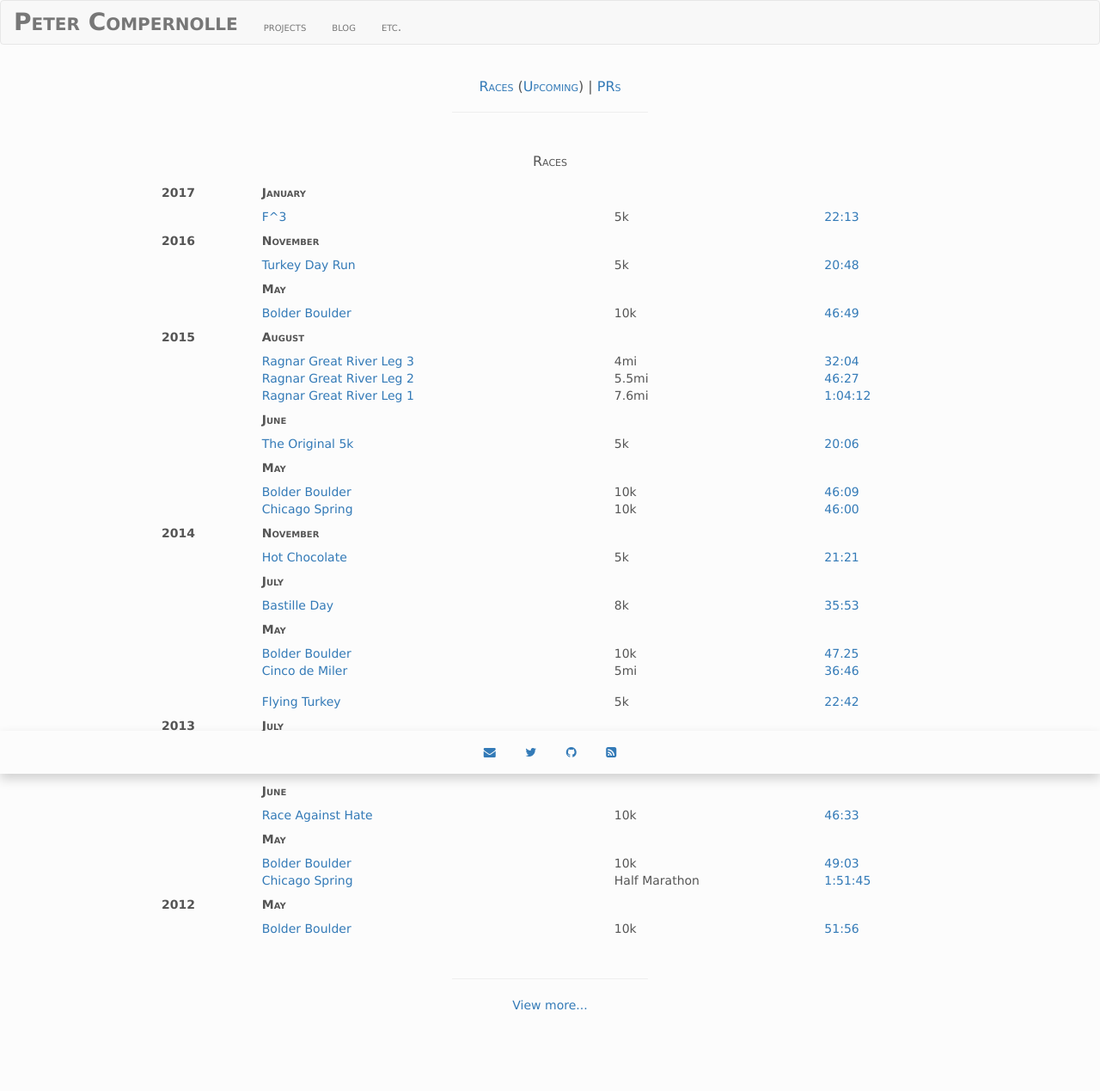
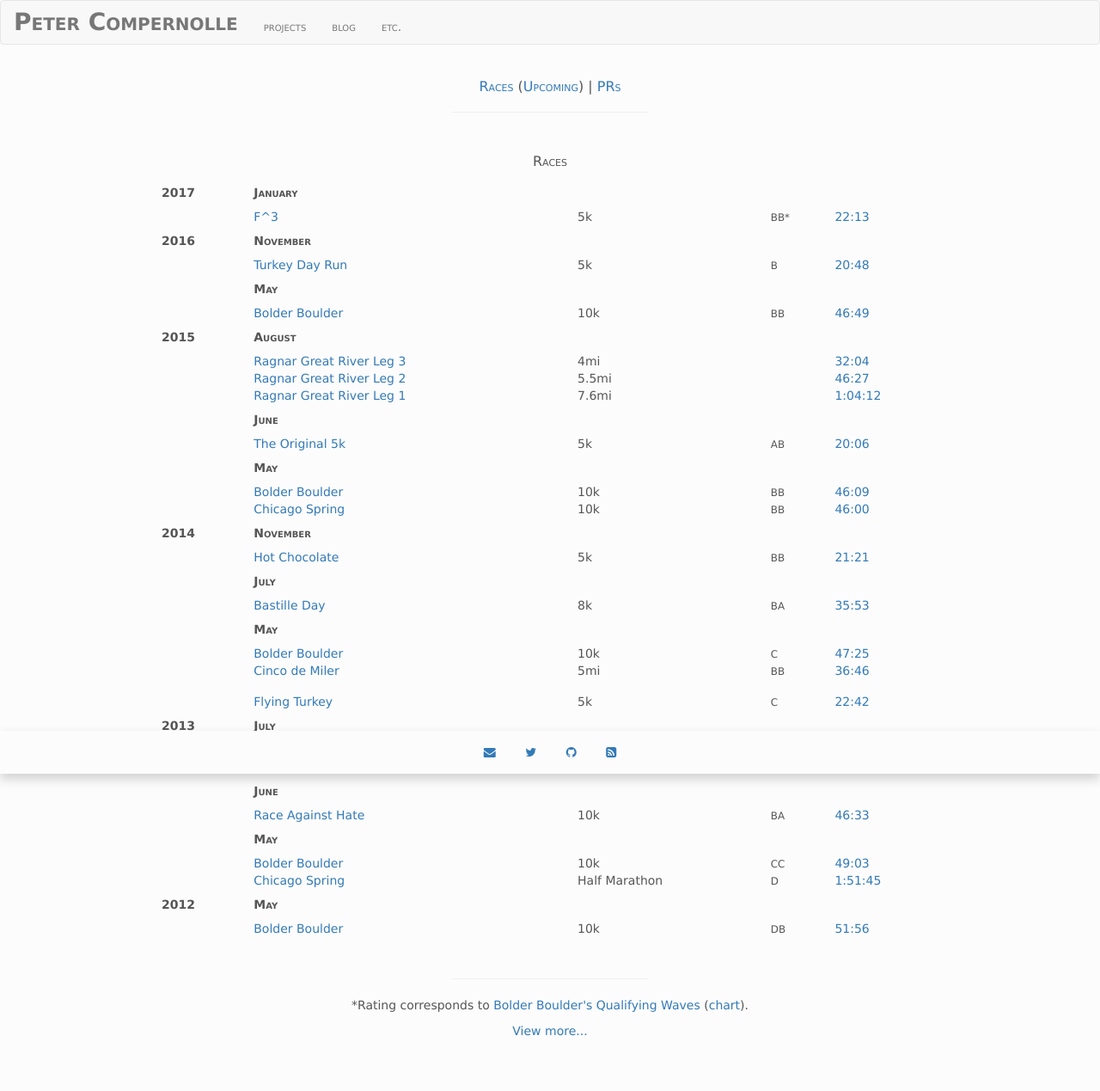
Before and after one commit to thelowlypeon/thelowlypeon.github.io, a Jekyll site: the page built from running/races.html, in a window 1280 px wide. Shown: the whole page at 86% size. Built offline with Jekyll 4.4.1, drawn with Linux system fonts in a browser that asks for light colours; before the commit the page ends 1239 px from its top, so only the background shows below that.

Commit message:
adds bolder boulder qualifying wave

```diff
--- a/_data/races.yml
+++ b/_data/races.yml
@@ -4,6 +4,7 @@
   distance: 10k
   time: '51:56'
   results_url: http://onlineraceresults.com/race/view_race.php?submit_action=select_result&race_id=25304&re_NO=DA332#racetop
+  rating: DB
 - name: Chicago Spring
   url: http://www.run131series.com/chicago
   date: 2013-05-19
@@ -11,47 +12,55 @@
   time: '1:51:45'
   results_url: https://results.chronotrack.com/event/results/event/event-2250?lc=en
   pr: Half Marathon
+  rating: D
 - name: Bolder Boulder
   url: http://onlineraceresults.com/event/view_event.php?event_id=10347
   date: 2013-05-27
   distance: 10k
   time: '49:03'
   results_url: http://onlineraceresults.com/race/view_race.php?submit_action=select_result&race_id=32347&re_NO=CB317#racetop
+  rating: CC
 - name: Race Against Hate
   url: http://www.ywca.org/site/c.ewK0LoO8LmK6F/b.7966989/k.ED0/Ricky_Byrdsong_Memorial_Race_Against_Hate.htm
   date: 2013-06-16
   distance: 10k
   time: '46:33'
   results_url: http://results.active.com/events/ricky-byrdsong-memorial-race-against-hate--4/10k-overall/expanded?
+  rating: BA
 - name: Bastille Day
   url: http://www.bastilledayrun.com/
   date: 2013-07-11
   distance: 8k
   time: '36:00'
   results_url: http://www.theracershub.com/results_view.php?id=2114&result_type=db&highlight=compernolle
+  rating: B
 - name: Rock n Roll
   date: 2013-07-21
   url: http://www.runrocknroll.com/chicago
   distance: Half Marathon
   time: '1:53:51'
   results_url: http://running.competitor.com/rnrresults?eId=43&eiId=136&seId=&pId=2084
+  rating: DA
 - name: Flying Turkey
   url: 2013-11-28
   distance: 5k
   time: '22:42'
   results_url: https://www.strava.com/activities/171793332
+  rating: C
 - name: Cinco de Miler
   url: https://www.cincodemiler.com/chicago
   date: 2014-05-05
   distance: 5mi
   time: '36:46'
   results_url: http://ramracing.enmotive.com/results/index/eventid
+  rating: BB
 - name: Bolder Boulder
   url: http://onlineraceresults.com/event/view_event.php?event_id=12771
   date: 2014-05-26
   distance: 10k
-  time: '47.25'
+  time: '47:25'
   results_url: http://onlineraceresults.com/race/view_race.php?submit_action=select_result&race_id=39815&re_NO=BA256#racetop
+  rating: C
 - name: Bastille Day
   url: http://www.bastilledayrun.com/
   date: 2014-07-10
@@ -59,12 +68,14 @@
   time: '35:53'
   results_url: http://www.theracershub.com/results_view.php?id=2396&result_type=db&highlight=2169
   pr: 8k
+  rating: BA
 - name: Hot Chocolate
   url: https://www.hotchocolate15k.com/chicago
   date: 2014-11-09
   distance: 5k
   time: '21:21'
   results_url: http://ramracing.enmotive.com/results/index/eventid
+  rating: BB
 - name: Chicago Spring
   url: http://www.run131series.com/chicago/
   date: 2015-05-17
@@ -72,12 +83,14 @@
   time: '46:00'
   results_url: https://results.chronotrack.com/event/results/event/event-8604?lc=en
   pr: 10k
+  rating: BB
 - name: Bolder Boulder
   url: http://onlineraceresults.com/event/view_event.php?event_id=15314
   date: 2015-05-25
   distance: 10k
   time: '46:09'
   results_url: http://onlineraceresults.com/race/view_race.php?race_id=47441&submit_action=select_result&re_NO=B217
+  rating: BB
 - name: The Original 5k
   url: https://www.facebook.com/TheOriginal5K
   date: 2015-06-11
@@ -85,6 +98,7 @@
   time: '20:06'
   results_url: https://www.strava.com/activities/323631101
   pr: 5k
+  rating: AB
 - name: Ragnar Great River Leg 1
   url: https://www.runragnar.com/event-detail/relay/greatriver
   date: 2015-08-14
@@ -109,18 +123,21 @@
   distance: 10k
   time: '46:49'
   results_url: http://bolderboulder2016.onlineraceresults.com/individual.php?bib=AB220
+  rating: BB
 - name: Turkey Day Run
   url: http://www.turkeyday-5k.com/races/chicago/
   date: 2016-11-24
   distance: 5k
   time: '20:48'
   results_url: https://results.chronotrack.com/event/results/event/event-17696
+  rating: B
 - name: F^3
   url: http://www.f3running.com
   date: 2017-01-28
   distance: 5k
   time: '22:13'
   results_url: https://results.chronotrack.com/event/results/event/event-27252#
+  rating: BB
 
 - name: Lakefront 10 Miler
   url: http://www.cararuns.org/en/Race/Wintrust-Lakefront-10-Miler--5K/
--- a/running/races.html
+++ b/running/races.html
@@ -18,6 +18,7 @@ description: "I run a lot. These are races I've done."
         <tbody>
           {% assign year = -1 %}
           {% assign month = -1 %}
+          {% assign displayedBBInfo = false %}
           {% for race in site.data.races reversed %}
             {% if race.upcoming %}{% continue %}{% endif %}
 
@@ -48,6 +49,11 @@ description: "I run a lot. These are races I've done."
               </td>
               <td>{{ race.distance }}</td>
               <td>
+                {% if race.rating %}
+                  <small>{{ race.rating }}{% unless displayedBBInfo %}*{% endunless %}</small>
+                {% endif %}
+              </td>
+              <td>
                 {% if race.time %}
                   {% if race.results_url %}
                     <a href="{{ race.results_url}}">{{ race.time }}</a>
@@ -57,6 +63,7 @@ description: "I run a lot. These are races I've done."
                 {% endif %}
               </td>
             </tr>
+            {% assign displayedBBInfo = true %}
           {% endfor %}
         </tbody>
       </table>
@@ -66,5 +73,8 @@ description: "I run a lot. These are races I've done."
 </div>
 
 <p class="text-center">
+  *Rating corresponds to <a href="http://bb10k.bolderboulder.com/waves-qualifying/">Bolder Boulder's Qualifying Waves</a> (<a href="/assets/images/bolderboulder-qualifying-times.pdf">chart</a>).
+</p>
+<p class="text-center">
   <a title="it may take me a while to log these..." href="https://www.strava.com/athletes/5810518">View more...</a>
 </p>
```
Also changed, not shown: 1 other file.
